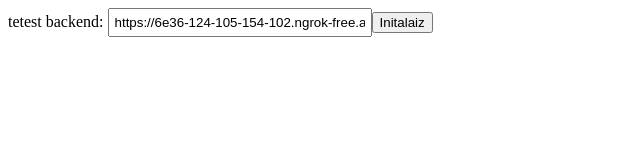
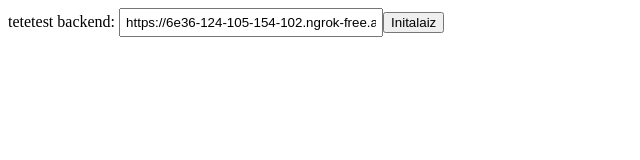
Before and after one commit to ralphleuq/sample-zoloz-webapp, an Angular app: page / in a window 1280 px wide. Shown: the top 160 px of the page, without its empty margins (0-640 px from the left). Built offline with nearby package versions, Linux system fonts and the light colour scheme.

Commit message:
tetetest

```diff
--- a/angular.json
+++ b/angular.json
@@ -110,5 +110,5 @@
       }
     }
   },
-  "defaultProject": "zolozWebapp"
+  "defaultProject": "sample-zoloz-webapp"
 }
--- a/src/app/app.component.html
+++ b/src/app/app.component.html
@@ -1,4 +1,4 @@
-tetest backend:
+tetetest backend:
 <input style="width: 250px; padding:5px;" [(ngModel)]="backend"  placeholder="backend">
 <button (click)="initialize()"> Initalaiz </button>
 
```
